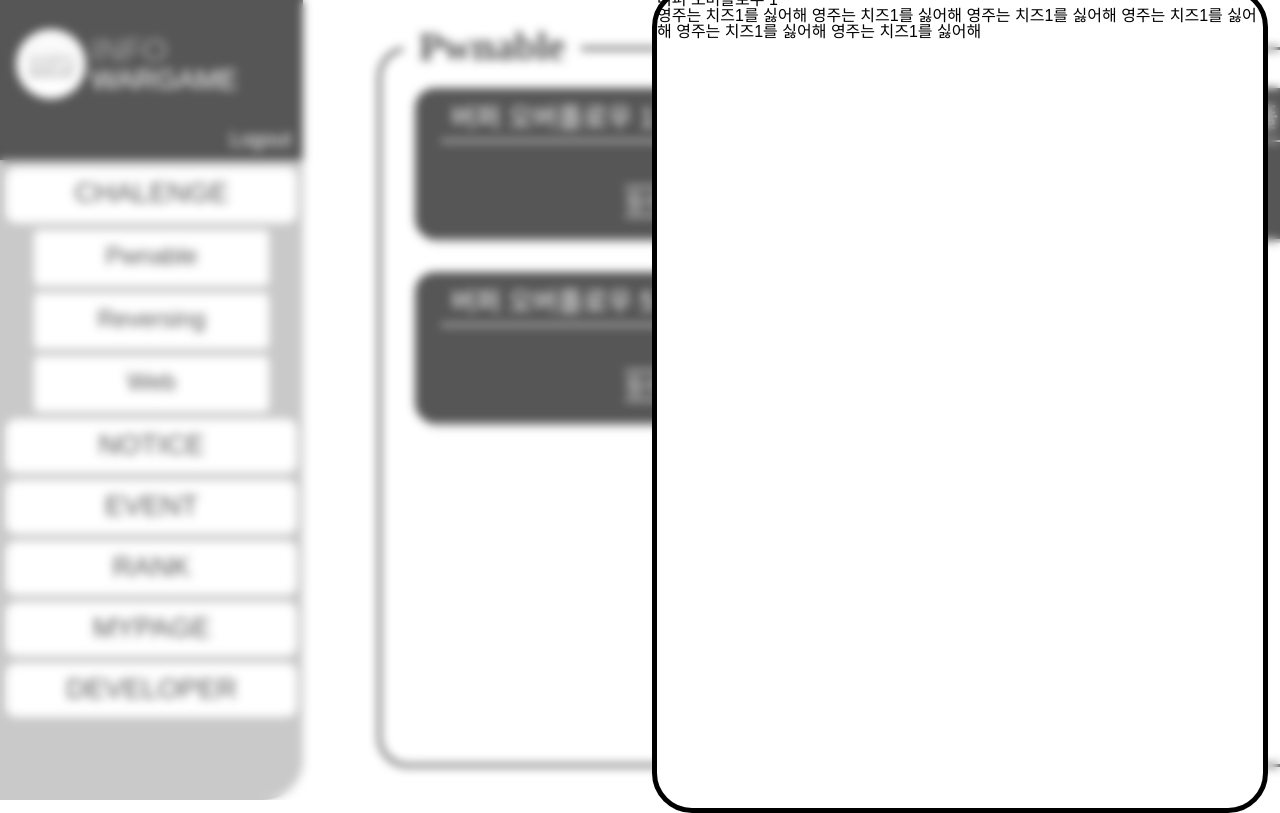
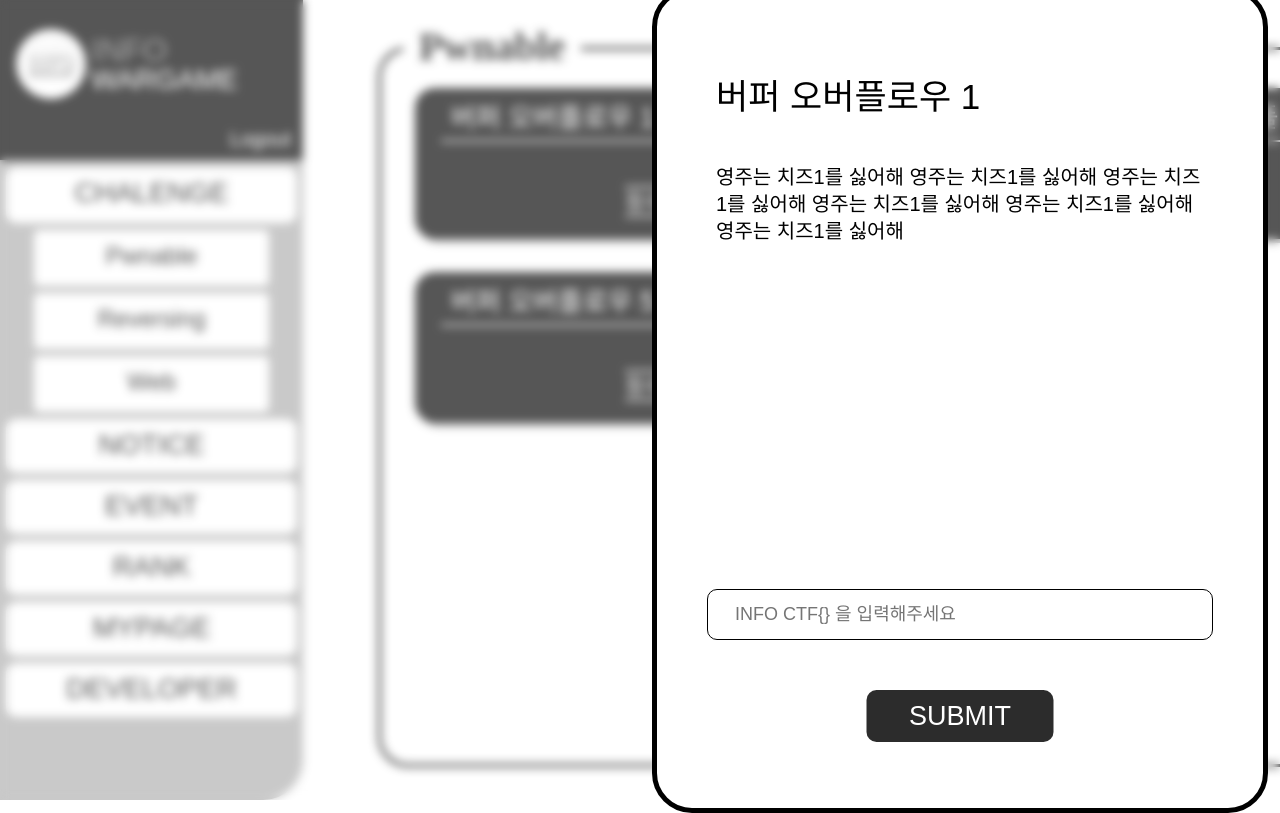
Before and after one commit to yms040813/Frontend_Infowargame_v3, a React (Create React App) app: page /#/ctf/1 in a window 1280 px wide. Shown: the top 813 px of the page. Built offline with nearby package versions, Linux system fonts and the light colour scheme; a web font is replaced by a local one.

Commit message:
<ADD> CtfDetailQuestion

```diff
--- a/src/components/ctfPloblem/CtfDetailQ.js
+++ b/src/components/ctfPloblem/CtfDetailQ.js
@@ -8,9 +8,14 @@ const CtfDetailQ = (params) => {
   return (
     <S.CtfDetailAreaStyled>
       <S.CtfProblemStyled>
-        {problemDt.title}
-        <br />
-        {problemDt.context}
+        <S.ContentStyled>
+          <div className="title">{problemDt.title}</div>
+          <div className='content'>{problemDt.content}</div>
+        </S.ContentStyled>
+        <S.ButtonAreaStyled>
+          <input placeholder="INFO CTF{} 을 입력해주세요"/>
+          <button className="submitButton">SUBMIT</button>
+        </S.ButtonAreaStyled>
       </S.CtfProblemStyled>
     </S.CtfDetailAreaStyled>
   )
--- a/src/components/ctfPloblem/style.js
+++ b/src/components/ctfPloblem/style.js
@@ -114,3 +114,68 @@ export const CtfProblemStyled = styled.div`
   left: 50%;
   transform: translate(-50%, -50%);
 `
+
+export const ContentStyled = styled.div`
+  margin: 81px 59px;
+  color: #000000;
+
+  .title {
+    font-size: 35px;
+    line-height: 48px;
+    margin-bottom: 43px;
+  }
+  .content {
+    font-size: 20px;
+    line-height: 27px;
+  }
+`
+
+export const ButtonAreaStyled = styled.div`
+  height: 255px;
+  width: 506px;
+  margin-bottom: 66px;
+
+  position: absolute;
+  bottom: 0;
+  left: 50%;
+  transform: translateX(-50%);
+
+  input {
+    position: absolute;
+    width: 506px;
+    height: 51px;
+
+    padding-left: 27px;
+
+    bottom: 102px;
+    left: 50%;
+    transform: translateX(-50%);
+
+    background: white;
+    border: 1px solid #000000;
+    box-sizing: border-box;
+    border-radius: 10px;
+
+    font-weight: 500;
+    font-size: 18px;
+    line-height: 26px;
+    color: #9B9B9B;
+  }
+
+  .submitButton {
+    position: absolute;
+    width: 187px;
+    height: 52px;
+    background: #2C2C2C;
+    border-radius: 10px;
+    border: 0;
+
+    bottom: 0;
+    left: 50%;
+    transform: translateX(-50%);
+
+    cursor: pointer;
+    color: white;
+    font-size: 27px;
+  }
+`
--- a/src/providers/CtfProviders.js
+++ b/src/providers/CtfProviders.js
@@ -39,37 +39,37 @@ const CtfProviders = ({children}) => {
     {
       id: '1',
       title: "버퍼 오버플로우 1",
-      context: "영주는 치즈1를 싫어해 영주는 치즈1를 싫어해 영주는 치즈1를 싫어해 영주는 치즈1를 싫어해 영주는 치즈1를 싫어해 영주는 치즈1를 싫어해",
+      content: "영주는 치즈1를 싫어해 영주는 치즈1를 싫어해 영주는 치즈1를 싫어해 영주는 치즈1를 싫어해 영주는 치즈1를 싫어해 영주는 치즈1를 싫어해",
       frag : '123456'
     },
     {
       id: '2',
       title: "버퍼 오버플로우 2",
-      context: "영주는 치즈2를 싫어해 영주는 치즈2를 싫어해 영주는 치즈2를 싫어해 영주는 치즈2를 싫어해 영주는 치즈2를 싫어해 영주는 치즈2를 싫어해",
+      content: "영주는 치즈2를 싫어해 영주는 치즈2를 싫어해 영주는 치즈2를 싫어해 영주는 치즈2를 싫어해 영주는 치즈2를 싫어해 영주는 치즈2를 싫어해",
       frag : '123456'
     },
     {
       id: '3',
       title: "버퍼 오버플로우 3",
-      context: "영주는 치즈3를 싫어해 영주는 치즈3를 싫어해 영주는 치즈3를 싫어해 영주는 치즈3를 싫어해 영주는 치즈3를 싫어해 영주는 치즈3를 싫어해",
+      content: "영주는 치즈3를 싫어해 영주는 치즈3를 싫어해 영주는 치즈3를 싫어해 영주는 치즈3를 싫어해 영주는 치즈3를 싫어해 영주는 치즈3를 싫어해",
       frag : '123456'
     },
     {
       id: '4',
       title: "버퍼 오버플로우 4",
-      context: "영주는 치즈4를 싫어해 영주는 치즈4를 싫어해 영주는 치즈4를 싫어해 영주는 치즈4를 싫어해 영주는 치즈4를 싫어해 영주는 치즈4를 싫어해",
+      content: "영주는 치즈4를 싫어해 영주는 치즈4를 싫어해 영주는 치즈4를 싫어해 영주는 치즈4를 싫어해 영주는 치즈4를 싫어해 영주는 치즈4를 싫어해",
       frag : '123456'
     },
     {
       id: '5',
       title: "버퍼 오버플로우 5",
-      context: "영주는 치즈5를 싫어해 영주는 치즈5를 싫어해 영주는 치즈5를 싫어해 영주는 치즈5를 싫어해 영주는 치즈5를 싫어해 영주는 치즈5를 싫어해",
+      content: "영주는 치즈5를 싫어해 영주는 치즈5를 싫어해 영주는 치즈5를 싫어해 영주는 치즈5를 싫어해 영주는 치즈5를 싫어해 영주는 치즈5를 싫어해",
       frag : '123456'
     },
     {
       id: '6',
       title: "버퍼 오버플로우 6",
-      context: "영주는 치즈6를 싫어해 영주는 치즈6를 싫어해 영주는 치즈6를 싫어해 영주는 치즈6를 싫어해 영주는 치즈6를 싫어해 영주는 치즈6를 싫어해",
+      content: "영주는 치즈6를 싫어해 영주는 치즈6를 싫어해 영주는 치즈6를 싫어해 영주는 치즈6를 싫어해 영주는 치즈6를 싫어해 영주는 치즈6를 싫어해",
       frag : '123456'
     }
   ])
```
